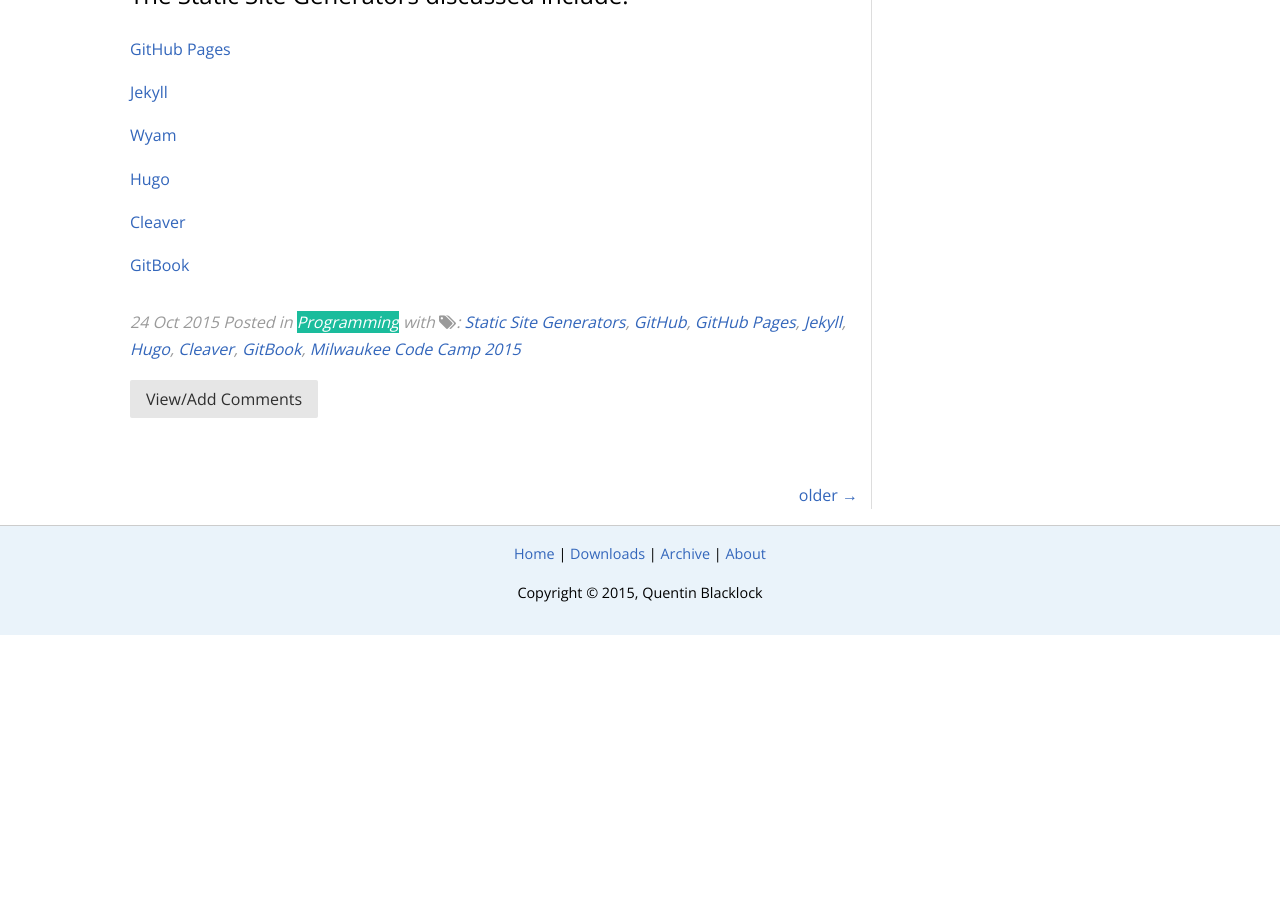
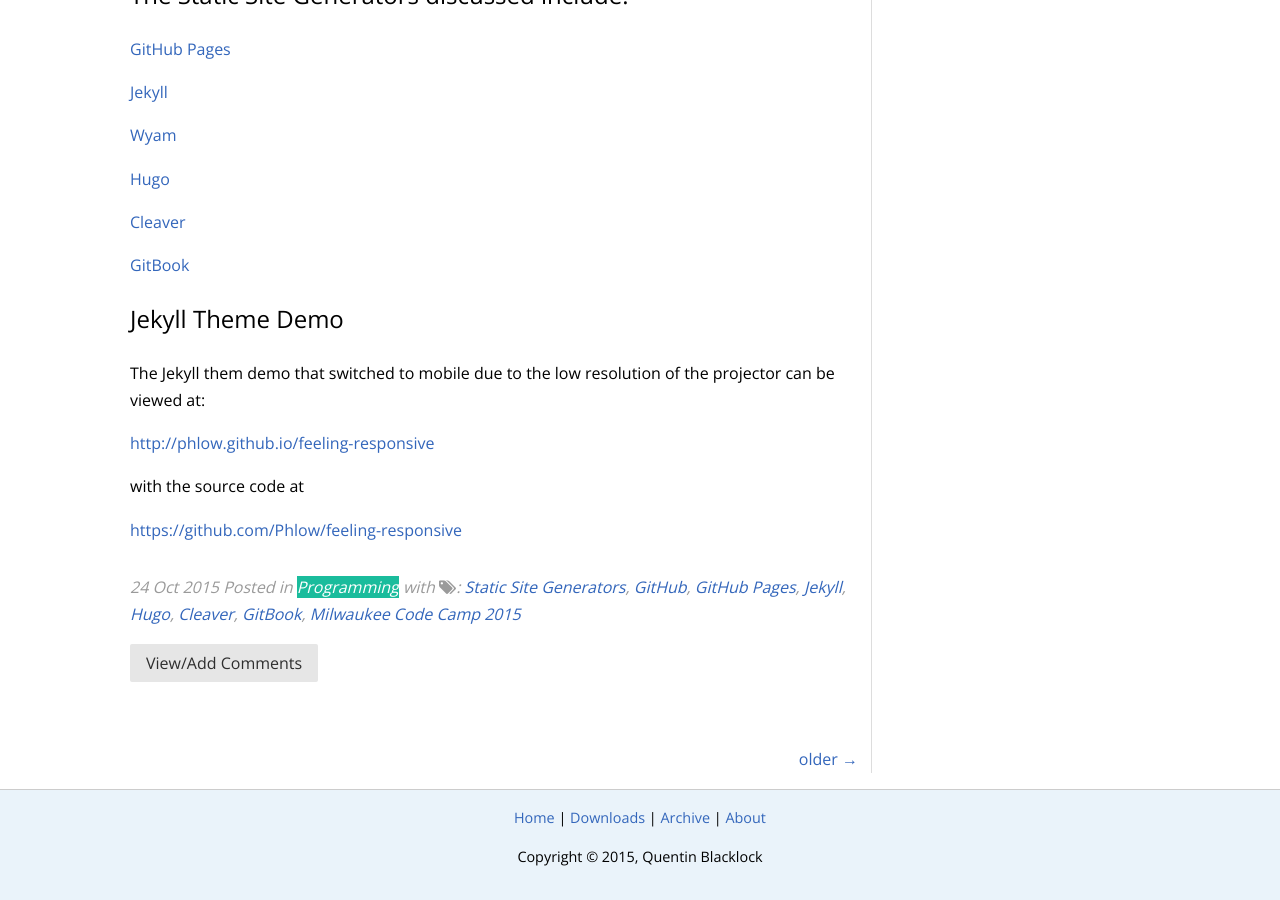
Before and after one commit to quentin-blacklock/quentin-blacklock.github.io, a Jekyll site: the page built from _posts/2015-10-24-milwaukee-code-camp.md, in a window 1280 px wide and 900 px high, scrolled down 921 px. Built offline with Jekyll 4.4.1, drawn with Linux system fonts in a browser that asks for light colours; nearby versions of some CDN libraries; Markdown is read by kramdown in place of the engine named in the settings; comment, search, counter and statistics services are not loaded; before the commit the page ends 1556 px from its top, so only the background shows below that.

Commit message:
Post Edit

```diff
--- a/_posts/2015-10-24-milwaukee-code-camp.md
+++ b/_posts/2015-10-24-milwaukee-code-camp.md
@@ -44,3 +44,13 @@
 <a href="https://github.com/jdan/cleaver" target="_blank">Cleaver</a>
 
 <a href="https://github.com/GitbookIO/gitbook" target="_blank">GitBook</a>
+
+##Jekyll Theme Demo
+
+The Jekyll them demo that switched to mobile due to the low resolution of the projector can be viewed at:
+
+<a href="http://phlow.github.io/feeling-responsive" target="_blank">http://phlow.github.io/feeling-responsive</a>
+
+with the source code at
+
+<a href="https://github.com/Phlow/feeling-responsive" target="_blank">https://github.com/Phlow/feeling-responsive</a>
```
